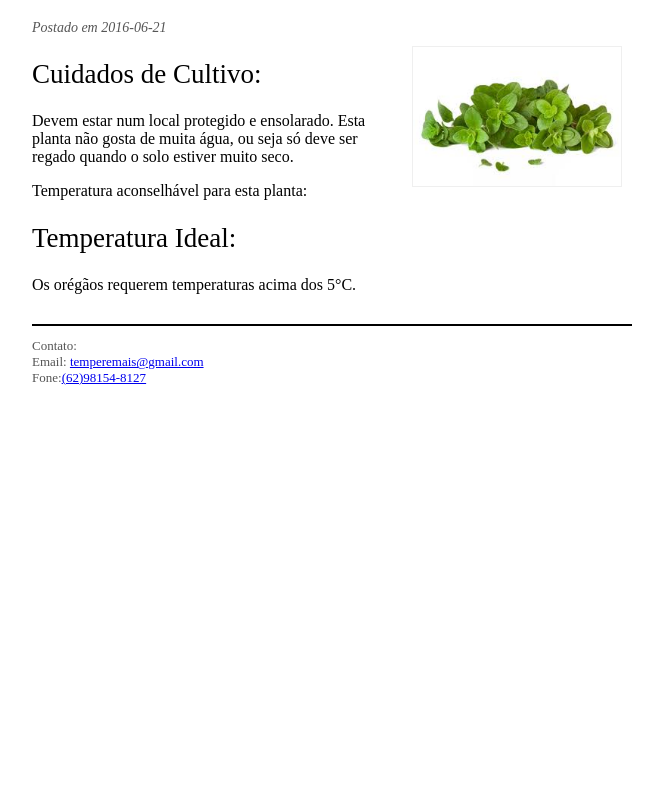
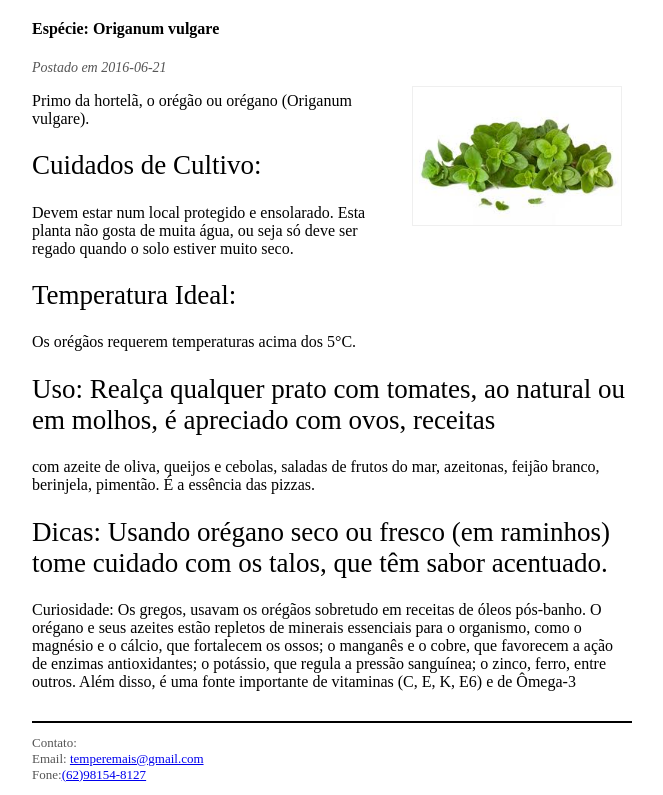
Before and after one commit to massudaw/temperemais, a plain HTML site: page cultivos/oregano.html in a window 1280 px wide. Shown: the part 254-1049 px from the top of the page, without its empty margins (308-971 px from the left). Before the commit the page ends 800 px from the top, so only its background shows below. Drawn offline with Linux system fonts and the light colour scheme.

Commit message:
Update (2016-07-06 18:24:07 UTC) [ci skip]

```diff
--- a/cultivos/oregano.html
+++ b/cultivos/oregano.html
@@ -54,6 +54,8 @@
 
             <h4>
 
+      Espécie: Origanum vulgare
+
 </h4>
 <div class="info">
 
@@ -64,11 +66,15 @@
 
 <img src="../images/oregano.jpg" style="float: right; margin: 10px;width:210px ;border: solid #efefef 1px;" />
 
+<p>Primo da hortelã, o orégão ou orégano (Origanum vulgare).</p>
 <h2 id="cuidados-de-cultivo">Cuidados de Cultivo:</h2>
 <p>Devem estar num local protegido e ensolarado. Esta planta não gosta de muita água, ou seja só deve ser regado quando o solo estiver muito seco.</p>
-<p>Temperatura aconselhável para esta planta:</p>
 <h2 id="temperatura-ideal">Temperatura Ideal:</h2>
 <p>Os orégãos requerem temperaturas acima dos 5°C.</p>
+<h2 id="uso-realça-qualquer-prato-com-tomates-ao-natural-ou-em-molhos-é-apreciado-com-ovos-receitas">Uso: Realça qualquer prato com tomates, ao natural ou em molhos, é apreciado com ovos, receitas</h2>
+<p>com azeite de oliva, queijos e cebolas, saladas de frutos do mar, azeitonas, feijão branco, berinjela, pimentão. É a essência das pizzas.</p>
+<h2 id="dicas-usando-orégano-seco-ou-fresco-em-raminhos-tome-cuidado-com-os-talos-que-têm-sabor-acentuado.">Dicas: Usando orégano seco ou fresco (em raminhos) tome cuidado com os talos, que têm sabor acentuado.</h2>
+<p>Curiosidade: Os gregos, usavam os orégãos sobretudo em receitas de óleos pós-banho. O orégano e seus azeites estão repletos de minerais essenciais para o organismo, como o magnésio e o cálcio, que fortalecem os ossos; o manganês e o cobre, que favorecem a ação de enzimas antioxidantes; o potássio, que regula a pressão sanguínea; o zinco, ferro, entre outros. Além disso, é uma fonte importante de vitaminas (C, E, K, E6) e de Ômega-3</p>
 
         </div>
         <div id="footer">
```
